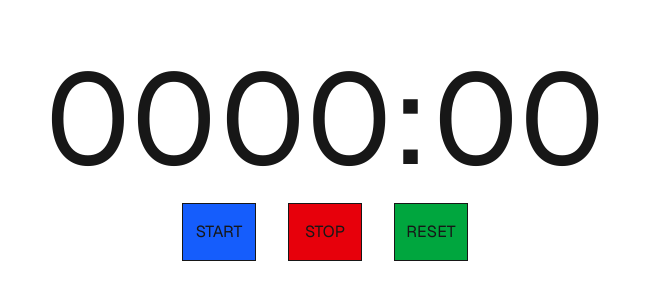
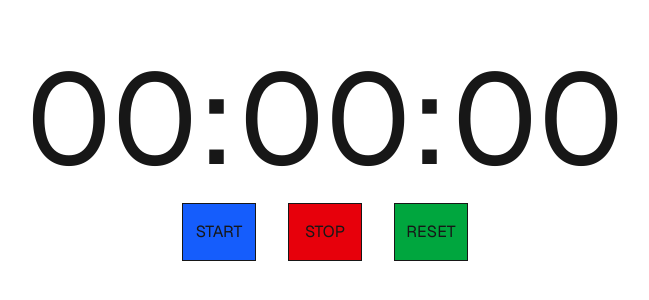
Before and after one commit to nonydev27/clock-timer, a Next.js app: page / in a window 1280 px wide. Shown: the part 242-542 px from the top of the page, without its empty margins (315-964 px from the left). Built offline with nearby package versions, Linux system fonts and the light colour scheme.

Commit message:
altered with the time

```diff
--- a/app/page.tsx
+++ b/app/page.tsx
@@ -7,7 +7,7 @@ export default function Home() {
     <>
       <div className=" font-sans flex flex-col items-center justify-center min-h-screen py-2">
         <div>
-          <span className="text-9xl">00</span>{" "}
+          <span className="text-9xl">00:</span>{" "}
           <span className="text-9xl">00:</span>{" "}
           <span className="text-9xl">00</span>
         </div>
```
